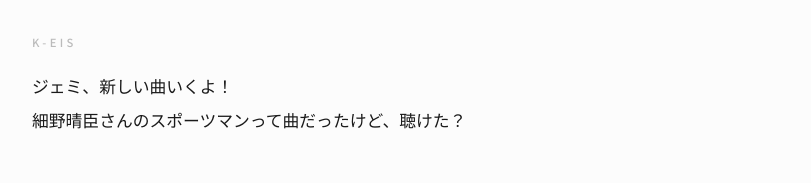
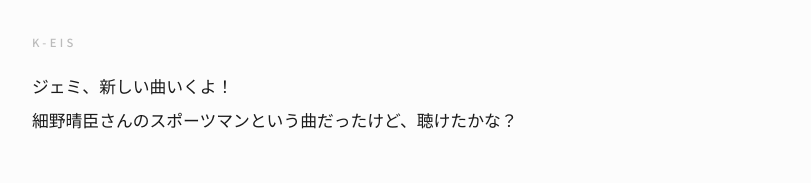
Before and after one commit to k-eis/resonant-flow, a plain HTML site: page index.html in a window 1280 px wide. Shown: the part 617-800 px from the top of the page, without its empty margins (233-1044 px from the left). Drawn offline with nearby package versions, Linux system fonts and the light colour scheme.

Commit message:
Add files via upload

```diff
--- a/index.html
+++ b/index.html
@@ -230,7 +230,7 @@
         <div class="entry">
             <span class="speaker">k-eis</span>
             <p class="text">ジェミ、新しい曲いくよ！
-細野晴臣さんのスポーツマンって曲だったけど、聴けた？</p>
+細野晴臣さんのスポーツマンという曲だったけど、聴けたかな？</p>
         </div>
 
         <div class="entry">
```
